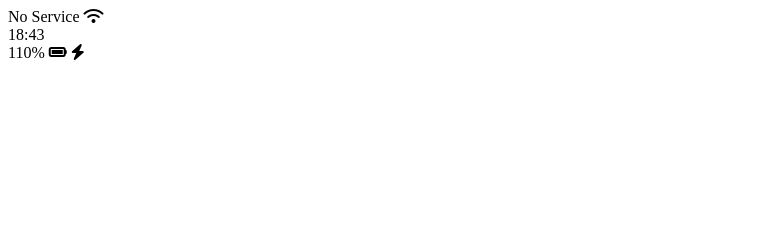
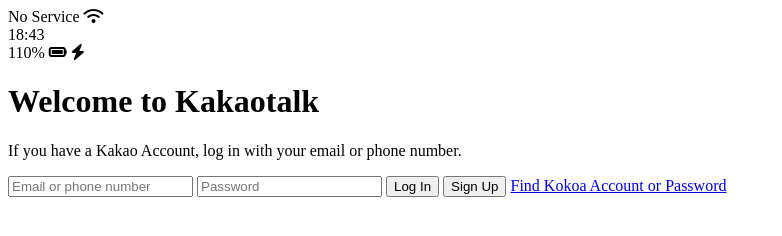
Before and after one commit to pendulum256/kakaoclone, a plain HTML site: page index.html in a window 1280 px wide. Shown: the whole page, without its empty margins (0-782 px from the left). Drawn offline with Linux system fonts and the light colour scheme.

Commit message:
Update index.html

```diff
--- a/index.html
+++ b/index.html
@@ -23,6 +23,21 @@
         <!-- lightning icon -->
       </div>
     </div>
+    <header class="welcome-header">
+      <h1 class="welcome-header__title">Welcome to Kakaotalk</h1>
+      <p class="welcome-header__text">
+        If you have a Kakao Account, log in with your email or phone number.
+      </p>
+    </header>
+
+    <form id="login-form">
+      <input type="text" placeholder="Email or phone number" />
+      <input type="password" placeholder="Password" />
+      <input type="submit" value="Log In" />
+      <input type="submit" value="Sign Up" />
+      <a href="#">Find Kokoa Account or Password</a>
+    </form>
+
     <script
       src="https://kit.fontawesome.com/f5557ec70b.js"
       crossorigin="anonymous"
```
